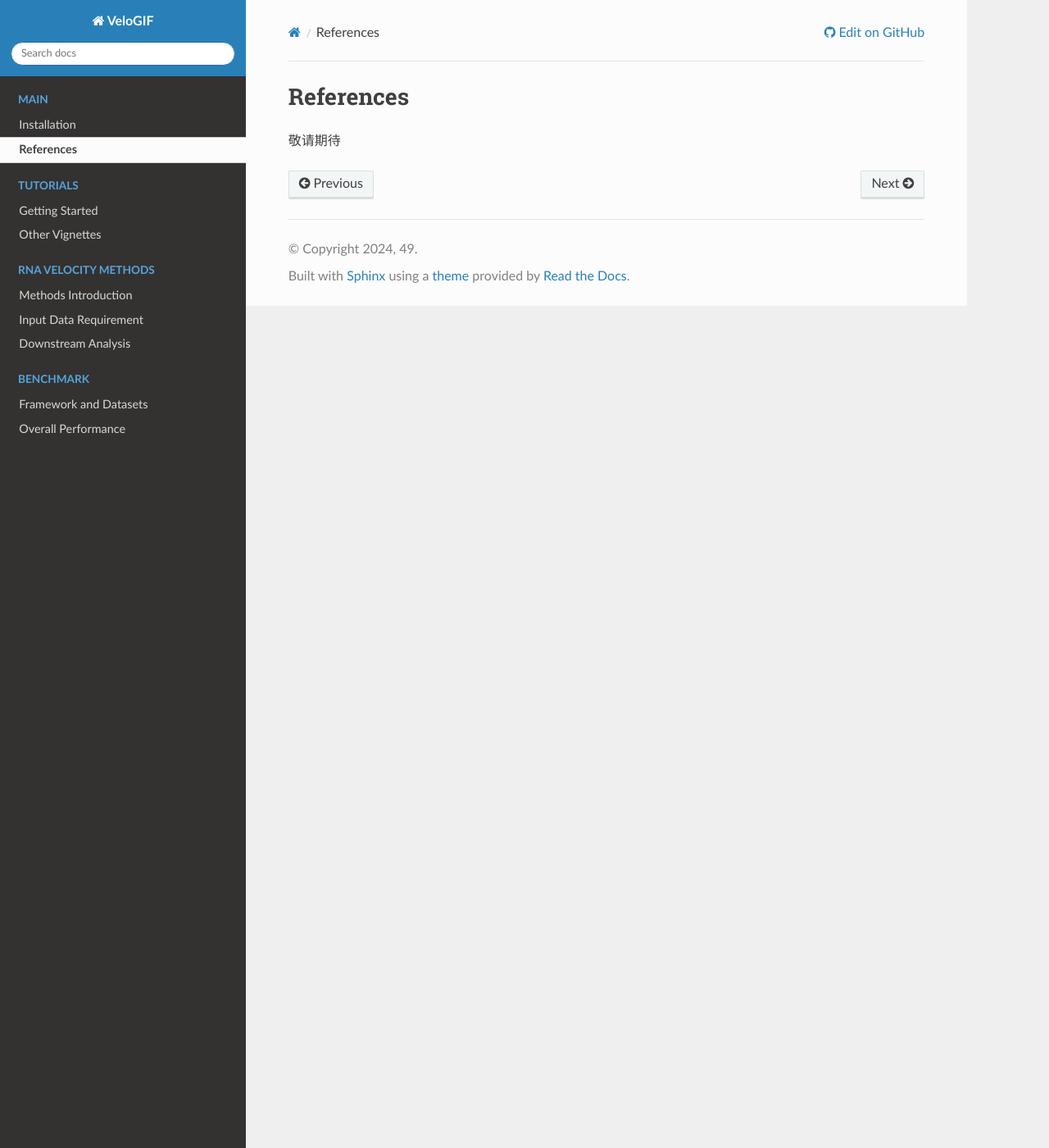
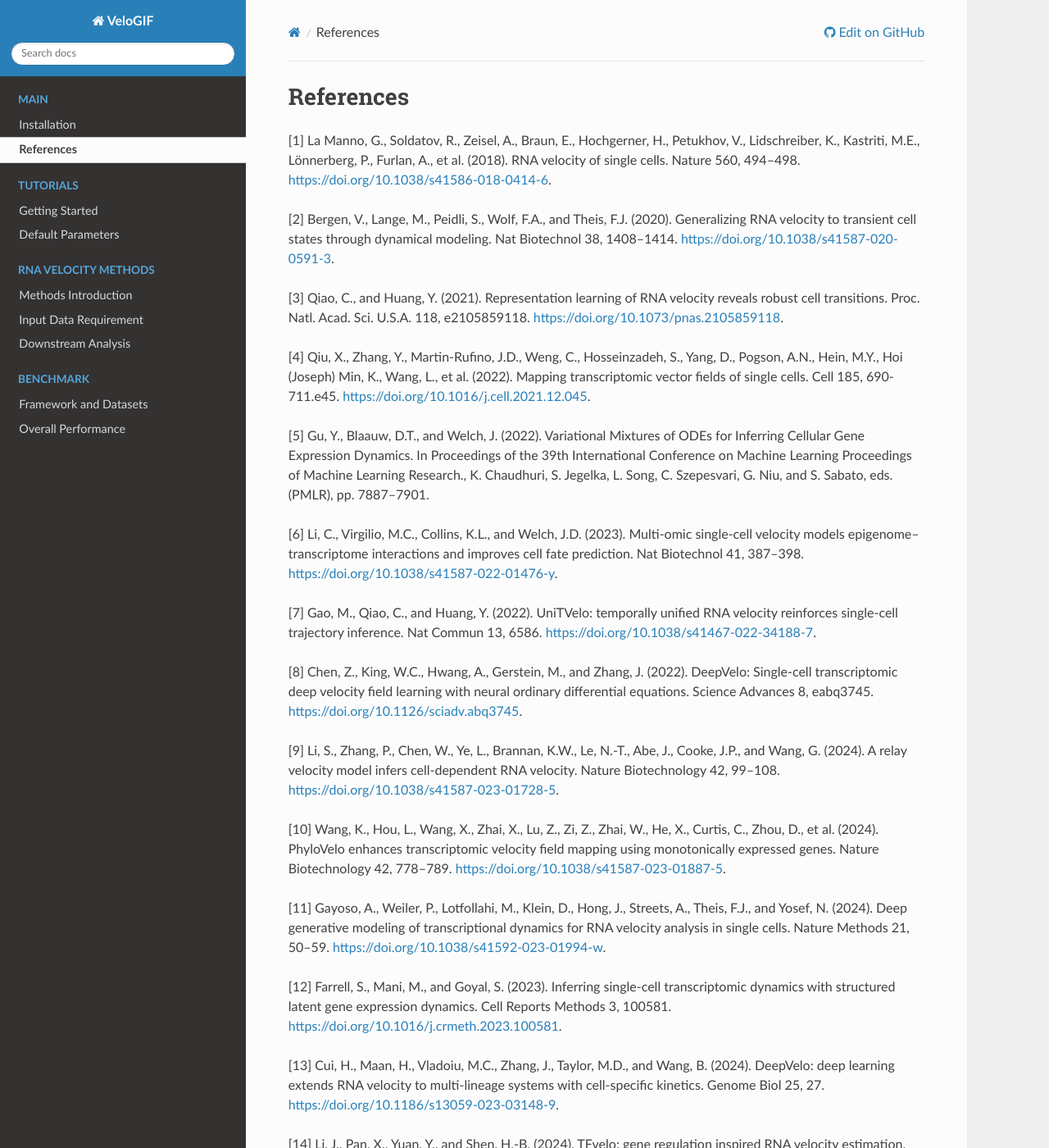
Before and after one commit to v-49/sphinx, a Sphinx documentation site: the page built from source/main/references.rst, in a window 1280 px wide and 1400 px high. Shown: the whole window at 82% size. Built offline with Sphinx 7.4.7 and the Read the Docs theme 3.1.0, drawn with Linux system fonts in a browser that asks for light colours; some of the changed text lies outside the part shown.

Commit message:
add two pages

```diff
--- a/source/index.rst
+++ b/source/index.rst
@@ -46,7 +46,7 @@ VeloGIF - Integration tool of 15 RNA velocity methods
    :caption: TUTORIALS
 
    tutorials/getting_started
-   tutorials/other_vignettes
+   tutorials/Default_Parameters
 
 .. toctree::
    :maxdepth: 2
--- a/source/main/references.rst
+++ b/source/main/references.rst
@@ -1,6 +1,35 @@
-.. _main_references:
+.. role:: raw-html(raw)
+   :format: html
 
 References
 ==========
 
-敬请期待
+[1] La Manno, G., Soldatov, R., Zeisel, A., Braun, E., Hochgerner, H., Petukhov, V., Lidschreiber, K., Kastriti, M.E., Lönnerberg, P., Furlan, A., et al. (2018). RNA velocity of single cells. Nature 560, 494–498. :raw-html:`<a href="https://doi.org/10.1038/s41586-018-0414-6" target="_blank">https://doi.org/10.1038/s41586-018-0414-6</a>`.
+
+[2] Bergen, V., Lange, M., Peidli, S., Wolf, F.A., and Theis, F.J. (2020). Generalizing RNA velocity to transient cell states through dynamical modeling. Nat Biotechnol 38, 1408–1414. :raw-html:`<a href="https://doi.org/10.1038/s41587-020-0591-3" target="_blank">https://doi.org/10.1038/s41587-020-0591-3</a>`.
+
+[3] Qiao, C., and Huang, Y. (2021). Representation learning of RNA velocity reveals robust cell transitions. Proc. Natl. Acad. Sci. U.S.A. 118, e2105859118. :raw-html:`<a href="https://doi.org/10.1073/pnas.2105859118" target="_blank">https://doi.org/10.1073/pnas.2105859118</a>`.
+
+[4] Qiu, X., Zhang, Y., Martin-Rufino, J.D., Weng, C., Hosseinzadeh, S., Yang, D., Pogson, A.N., Hein, M.Y., Hoi (Joseph) Min, K., Wang, L., et al. (2022). Mapping transcriptomic vector fields of single cells. Cell 185, 690-711.e45. :raw-html:`<a href="https://doi.org/10.1016/j.cell.2021.12.045" target="_blank">https://doi.org/10.1016/j.cell.2021.12.045</a>`.
+
+[5] Gu, Y., Blaauw, D.T., and Welch, J. (2022). Variational Mixtures of ODEs for Inferring Cellular Gene Expression Dynamics. In Proceedings of the 39th International Conference on Machine Learning Proceedings of Machine Learning Research., K. Chaudhuri, S. Jegelka, L. Song, C. Szepesvari, G. Niu, and S. Sabato, eds. (PMLR), pp. 7887–7901.
+
+[6] Li, C., Virgilio, M.C., Collins, K.L., and Welch, J.D. (2023). Multi-omic single-cell velocity models epigenome–transcriptome interactions and improves cell fate prediction. Nat Biotechnol 41, 387–398. :raw-html:`<a href="https://doi.org/10.1038/s41587-022-01476-y" target="_blank">https://doi.org/10.1038/s41587-022-01476-y</a>`.
+
+[7] Gao, M., Qiao, C., and Huang, Y. (2022). UniTVelo: temporally unified RNA velocity reinforces single-cell trajectory inference. Nat Commun 13, 6586. :raw-html:`<a href="https://doi.org/10.1038/s41467-022-34188-7" target="_blank">https://doi.org/10.1038/s41467-022-34188-7</a>`.
+
+[8] Chen, Z., King, W.C., Hwang, A., Gerstein, M., and Zhang, J. (2022). DeepVelo: Single-cell transcriptomic deep velocity field learning with neural ordinary differential equations. Science Advances 8, eabq3745. :raw-html:`<a href="https://doi.org/10.1126/sciadv.abq3745" target="_blank">https://doi.org/10.1126/sciadv.abq3745</a>`.
+
+[9] Li, S., Zhang, P., Chen, W., Ye, L., Brannan, K.W., Le, N.-T., Abe, J., Cooke, J.P., and Wang, G. (2024). A relay velocity model infers cell-dependent RNA velocity. Nature Biotechnology 42, 99–108. :raw-html:`<a href="https://doi.org/10.1038/s41587-023-01728-5" target="_blank">https://doi.org/10.1038/s41587-023-01728-5</a>`.
+
+[10] Wang, K., Hou, L., Wang, X., Zhai, X., Lu, Z., Zi, Z., Zhai, W., He, X., Curtis, C., Zhou, D., et al. (2024). PhyloVelo enhances transcriptomic velocity field mapping using monotonically expressed genes. Nature Biotechnology 42, 778–789. :raw-html:`<a href="https://doi.org/10.1038/s41587-023-01887-5" target="_blank">https://doi.org/10.1038/s41587-023-01887-5</a>`.
+
+[11] Gayoso, A., Weiler, P., Lotfollahi, M., Klein, D., Hong, J., Streets, A., Theis, F.J., and Yosef, N. (2024). Deep generative modeling of transcriptional dynamics for RNA velocity analysis in single cells. Nature Methods 21, 50–59. :raw-html:`<a href="https://doi.org/10.1038/s41592-023-01994-w" target="_blank">https://doi.org/10.1038/s41592-023-01994-w</a>`.
+
+[12] Farrell, S., Mani, M., and Goyal, S. (2023). Inferring single-cell transcriptomic dynamics with structured latent gene expression dynamics. Cell Reports Methods 3, 100581. :raw-html:`<a href="https://doi.org/10.1016/j.crmeth.2023.100581" target="_blank">https://doi.org/10.1016/j.crmeth.2023.100581</a>`.
+
+[13] Cui, H., Maan, H., Vladoiu, M.C., Zhang, J., Taylor, M.D., and Wang, B. (2024). DeepVelo: deep learning extends RNA velocity to multi-lineage systems with cell-specific kinetics. Genome Biol 25, 27. :raw-html:`<a href="https://doi.org/10.1186/s13059-023-03148-9" target="_blank">https://doi.org/10.1186/s13059-023-03148-9</a>`.
+
+[14] Li, J., Pan, X., Yuan, Y., and Shen, H.-B. (2024). TFvelo: gene regulation inspired RNA velocity estimation. Nat Commun 15, 1387. :raw-html:`<a href="https://doi.org/10.1038/s41467-024-45661-w" target="_blank">https://doi.org/10.1038/s41467-024-45661-w</a>`.
+
+[15] Zhou, P., Bocci, F., Li, T., and Nie, Q. (2024). Spatial transition tensor of single cells. Nature Methods 21, 1053–1062. :raw-html:`<a href="https://doi.org/10.1038/s41592-024-02266-x" target="_blank">https://doi.org/10.1038/s41592-024-02266-x</a>`.
--- a/source/rna_veolocity_methods/Downstream_Analysis.rst
+++ b/source/rna_veolocity_methods/Downstream_Analysis.rst
@@ -263,7 +263,7 @@ Downstream Analysis
                 <td></td>
                 <td></td>
                 <td><a href="https://github.com/YosefLab/velovi_reproducibility/blob/main/notebooks/case_studies/dentategyrus.ipynb">√</a></td>
-                <td><a href="https://github.com/Spencerfar/LatentVelo/paper_notebooks/Latentvelo.ipynb">√</a></td>
+                <td><a href="https://github.com/Spencerfar/LatentVelo/blob/main/paper_notebooks/Gastrulation.ipynb">√</a></td>
                 <td><a href="https://github.com/bowang-lab/DeepVelo/blob/main/examples/incorporate_cellrank.ipynb">√</a></td>
                 <td></td>
                 <td><a href="https://github.com/cliffzhou92/STT/blob/release/example_notebooks/example-emt.ipynb">√</a></td>
--- a/source/tutorials/other_vignettes.rst
+++ /dev/null
@@ -1,6 +0,0 @@
-.. _tutorials_other_vignettes:
-
-Other Vignettes
-================
-
-敬请期待
```
Also changed, not shown: source/tutorials/Default_Parameters.rst (added, +115 -0 lines).
